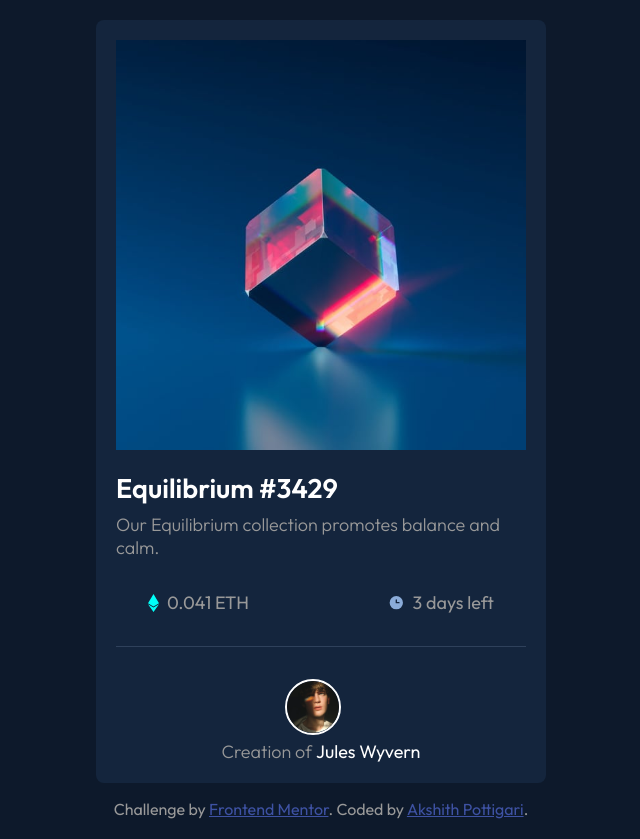
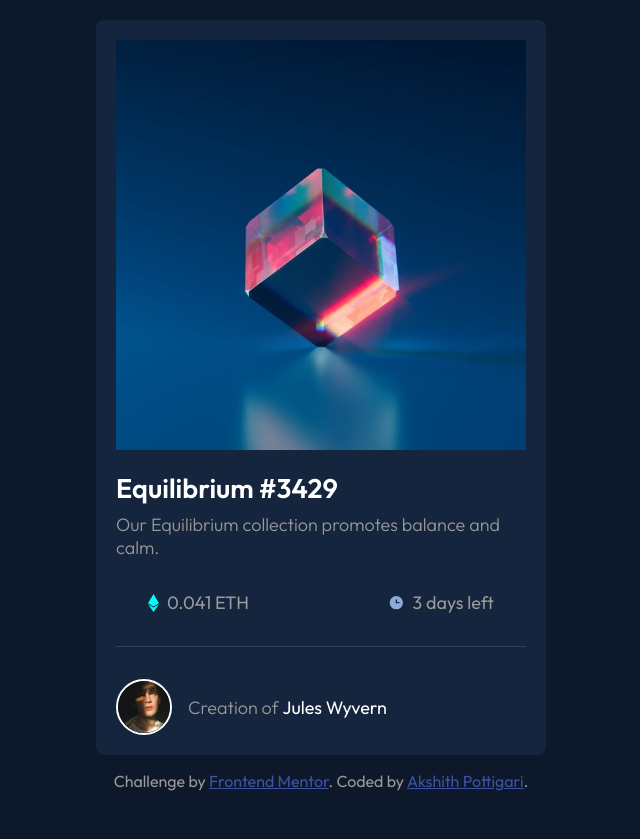
Before and after one commit to Akshithpottigari/nft-preview-card-component-main, a plain HTML site: page index.html in a window 1280 px wide. Shown: the whole page, without its empty margins (319-959 px from the left). After the commit the page ends 811 px from the top, so only its background shows below. Drawn offline with Linux system fonts and the light colour scheme.

Commit message:
uploading

```diff
--- a/css/style.css
+++ b/css/style.css
@@ -103,8 +103,9 @@ body{
 }
 
 .container .avatar{
-    display: 12px;
-    text-align: center;
+    display: flex;
+    align-items: center;
+    justify-content: start;
     padding-top: 2rem;
 
 }
```
